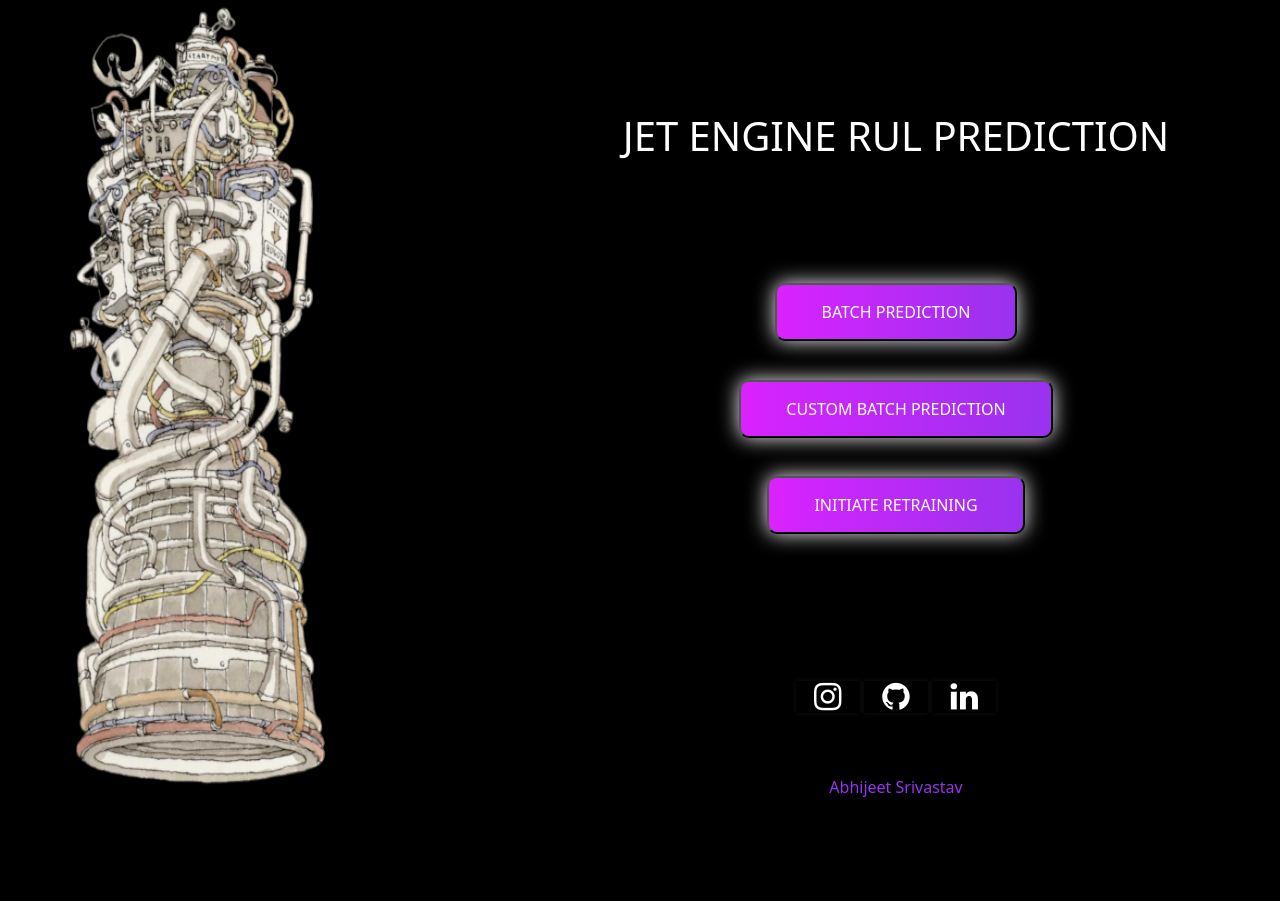
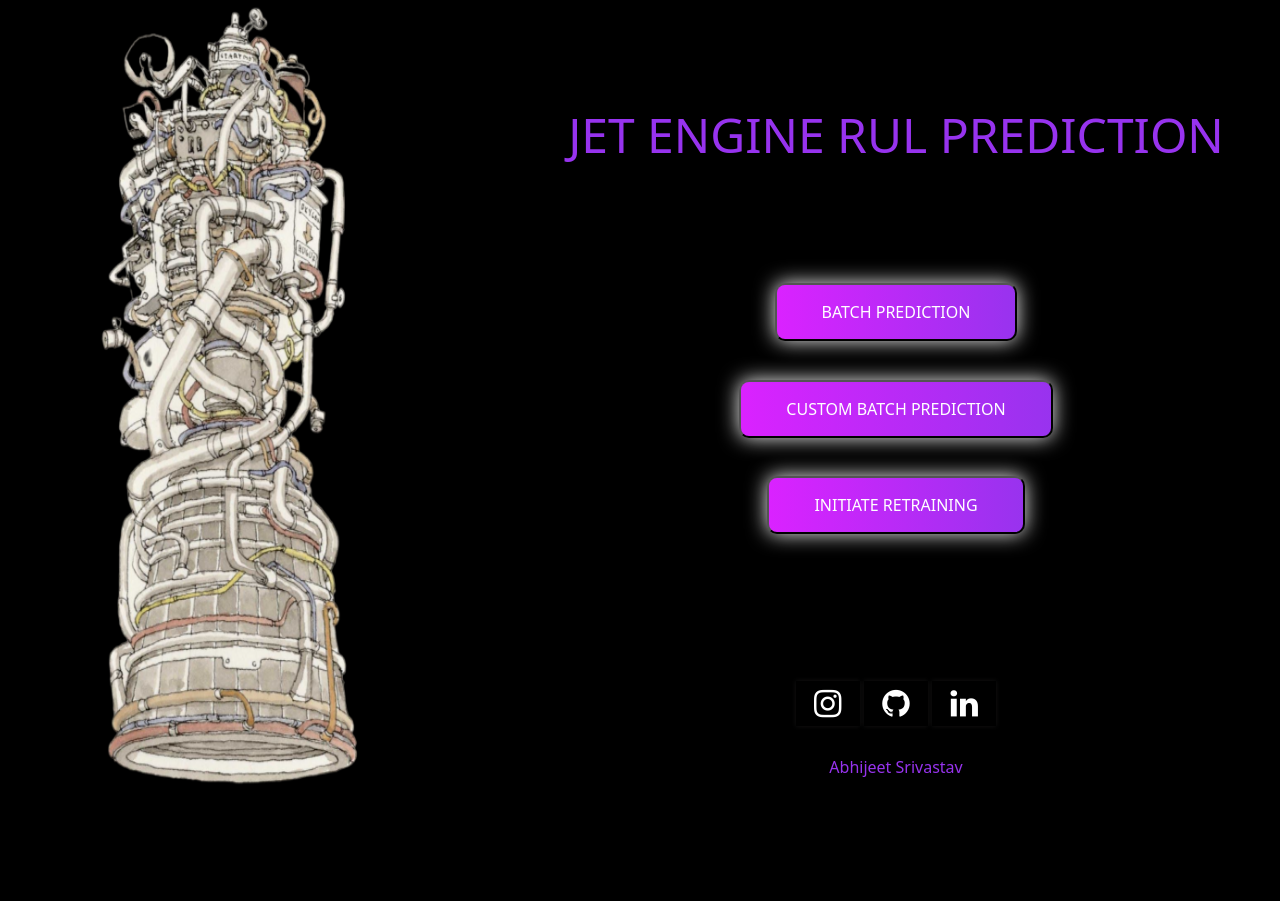
Before and after one commit to AbhijeetSrivastav/Jet-Engine-RUL-Prediction, a Flask app: page / in a window 1280 px wide. After the commit the page ends 784 px from the top, so only its background shows below. Run offline with Flask 3, Linux system fonts and the light colour scheme.

Commit message:
styling params updated

```diff
--- a/static/css/style.css
+++ b/static/css/style.css
@@ -40,7 +40,7 @@ body {
   flex-basis: auto;
   align-self: auto;
   order: 0;
-  height: max-content;
+  height: 95vh;
   width: 60%;
 }
 
@@ -152,16 +152,17 @@ body {
 
 .image-wall{
   margin: auto;
+  margin-left: 2em;
   justify-content: left;
   width: 80%;
   height: 100vh;
 }
 
 .header-home {
-  color: white;
-  font-size: 2.5em;
-  margin-top: 2em;
-  padding: 2rem;
+  color: #9733EE;
+  font-size: 3em;
+  margin-top: 1.6em;
+  padding: 0.6em;
   text-align: center;
   text-transform: uppercase;
 }
@@ -187,7 +188,7 @@ body {
 }
 
 .fa {
-  padding: 0em;
+  padding: 0.2em;
   font-size: 2em;
   width: 2em;
   text-align: center;
@@ -207,8 +208,8 @@ body {
 .foot-note{
   color: #9733EE;
   font-size: 1em;
-  margin-top: 2em;
-  padding: 2rem;
+  margin-top: 1em;
+  padding: 1em;
   text-align: center;
 }
 
```
